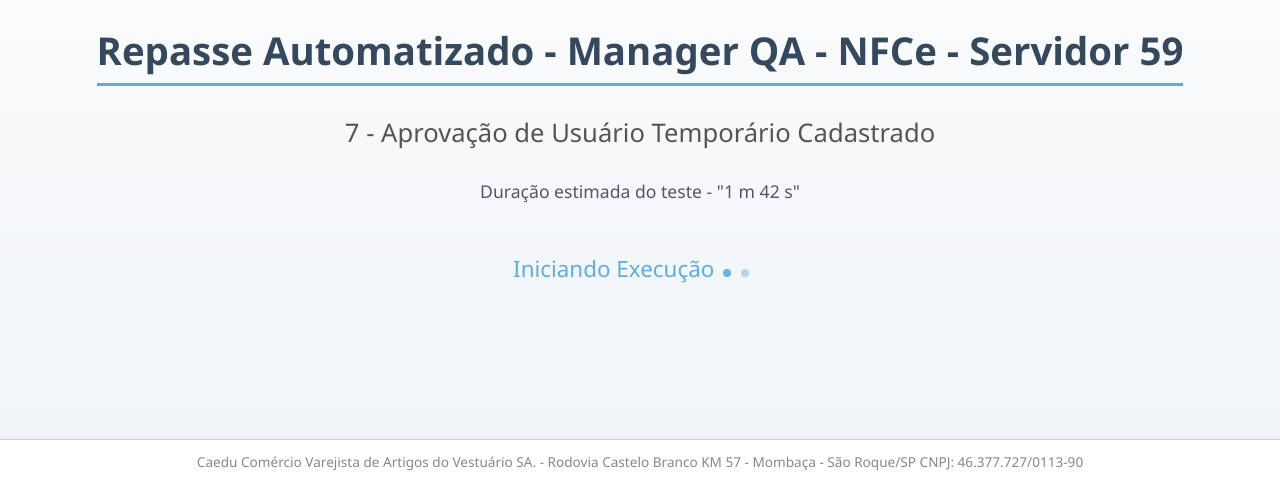
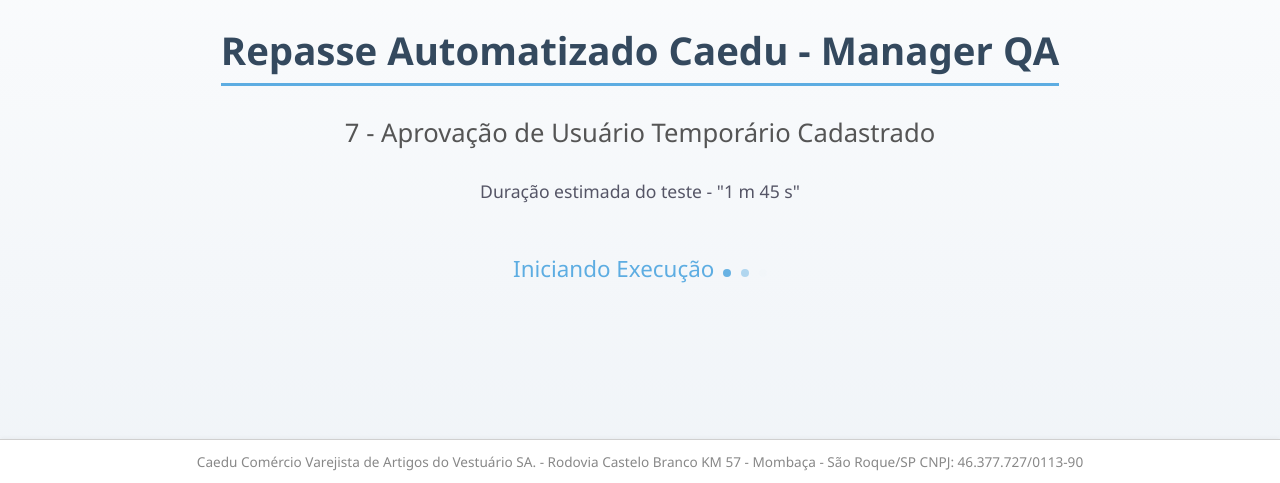
Before and after one commit to preadilok/Manager-Caedu---Automa, a plain HTML site: page Manager QA - NFCe/7 - Aprovação de Usuário Temporário Cadastrado/index.html in a window 1280 px wide. Shown: the part 317-800 px from the top of the page. Drawn offline with Linux system fonts and the light colour scheme.

Commit message:
Update index.html

```diff
--- a/Manager QA - NFCe/7 - Aprovação de Usuário Temporário Cadastrado/index.html
+++ b/Manager QA - NFCe/7 - Aprovação de Usuário Temporário Cadastrado/index.html
@@ -175,9 +175,9 @@
 
   <div class="container">
     <img class="logo" src="https://caedu.vtexassets.com/assets/vtex/assets-builder/caedu.store-theme/1.0.64/images/logos/logo___802b2ca4e50b1bc032327631f0c77c45.png" alt="Logo CAEDU" />
-    <h1>Repasse Automatizado - Manager QA - NFCe - Servidor 59</h1>
+    <h1>Repasse Automatizado Caedu - Manager QA</h1>
     <h2>7 - Aprovação de Usuário Temporário Cadastrado</h2>
-    <h3>Duração estimada do teste - "1 m 42 s"</h3>
+    <h3>Duração estimada do teste - "1 m 45 s"</h3>
     <div class="loading-text">
       Iniciando Execução
       <span class="dots">
```
